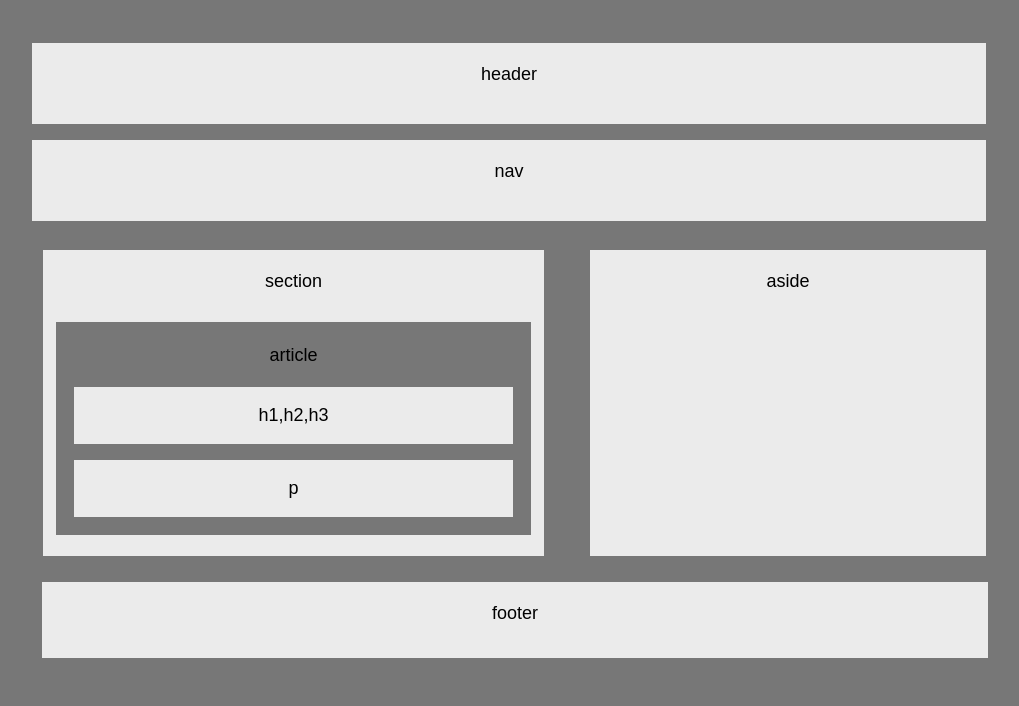
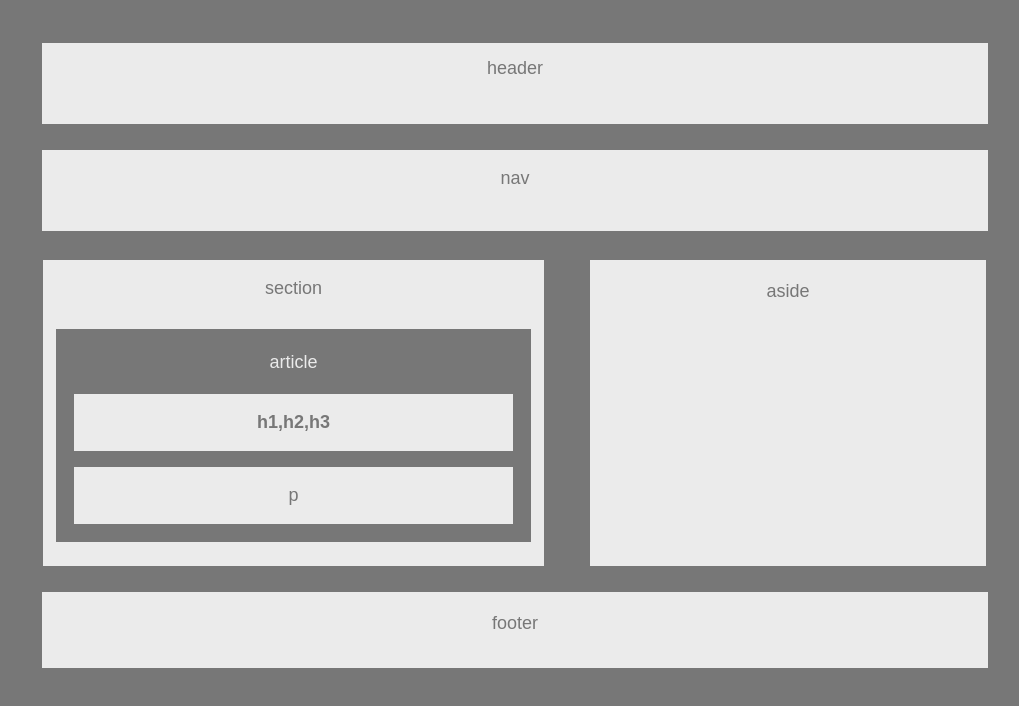
Before and after one commit to jbmarie4/HW-Wireframe, a plain HTML site: page index.html in a window 1280 px wide. Shown: the whole page, without its empty margins (141-1160 px from the left). Drawn offline with Linux system fonts and the light colour scheme.

Commit message:
finished wireframe

```diff
--- a/index.html
+++ b/index.html
@@ -7,36 +7,46 @@
     </head>
 
     <div id="body">
+
         <body>
+
                 <div id="wrap">
+
 
                     <div id= "header">
                         <header>
-            <p>header</p>
+                            <h1>header</h1>
                         </header>
                     </div>
 
+
                     <nav>
-            <!--<ul></ul>-->
-            <p>nav</p>
+                        <h2>nav</h2>
                     </nav>
+
 
                     <div id="sectionArticleAside">
                         <div id="aside">
                             <aside><p>aside</p></aside>
                         </div>
 
+
                         <section class="section">
-            <p>section</p>
+                            <h2>section</h2>
+
                             <article class="article">
-                <p class="articleP">article</p>
+                                <div id="articleHeading">
+                                <p class="articleText">article</p>
+                                </div>
+
                                 <div id="headings">
-                    <p>h1,h2,h3</p>
+                                    <p class="headingsText">h1,h2,h3</p>
                                 </div>
 
                                 <div id="paragraph">
-                    <p>p</p>
+                                    <p class="paragraphText">p</p>
                                 </div>
+
                             </article>
                         </section>
                     </div>
@@ -48,8 +58,4 @@
     </div>
 
         </body>
-
-
-
-
 </html>
--- a/style.css
+++ b/style.css
@@ -2,27 +2,37 @@ body{
 	background-color:#777;
 	height:100%;
 	min-width:960px;
+	max-width:960px;
 	margin:0px 100px;
 }
 
 #body{
 	margin-left:50px;
 	margin-right:50px;
+	max-width:960px;
+	min-width:960px;
 }
 
 p{
 	text-align:center;
 	font-family:'Arial', 'Helvetica Neue', Helvetica, sans-serif;
 	font-size:18px;
+	text-decoration-color: #777;
 }
 
 #paragraph{
+	color:#777;
 	border: solid #777;
 	margin:10px 10px 10px;
 	background-color:#ebebeb;
 }
 
+.articleText{
+	color:#ebebeb;
+}
+
 #headings{
+	color:#777;
 	border:solid;
 	border-color:#777;
 	margin: 0px 10px 0px;
@@ -30,17 +40,32 @@ p{
 
 }
 
+h1, h2{
+	color:#777;
+	font-size:18px;
+	font-family:'Arial', 'Helvetica Neue', Helvetica, sans-serif;
+	font-weight:normal;
+	text-align:center;
+
+}
+
+
+
 #header{
 	border:solid;
 	border-color: #777;
 	background:#ebebeb;
 	text-decoration-color:#777;
 	padding:3px;
-	margin:20px 0px 0px;
+	margin:20px 0px 20px 10px;
 	height:75px;
-	min-width:900px;
+	min-width:940px;
 	max-width:960px;
 
+}
+
+.headingsText{
+	font-weight:bold;
 }
 
 nav	{
@@ -48,9 +73,9 @@ nav	{
 	background:#ebebeb;
 	text-decoration-color:#777;
 	padding:3px;
-	margin:10px 0px 20px;
+	margin:10px 0px 20px 10px;
 	height:75px;
-	min-width:900px;
+	min-width:940px;
 	max-width:960px;
 
 
@@ -59,16 +84,17 @@ nav	{
 #wrap{
 	min-height:100%;
 	min-width:960px;
+	max-width:960px;
 	margin-bottom:-50px;
 	padding:20px;
 
 }
 
 #aside{
+	color:#777;
 	border:solid;
 	border-color:#777;
 	background:#ebebeb;
-	text-decoration-color:#777;
 	padding:3px;
 	width:390px;
 	height:300px;
@@ -95,8 +121,8 @@ nav	{
 
 }
 
-.articleP{
-	text-decoration-color:#ebebeb;
+.articleHeading{
+	text-decoration-color: #ebebeb;
 }
 
 #sectionArticleAside{
@@ -105,14 +131,14 @@ nav	{
 }
 
 #footer{
+	color:#777;
 	border:solid;
 	border-color:#777;
 	background:#ebebeb;
-	text-decoration-color:#777;
 	padding:3px;
 	min-width:940px;
 	max-width:960px;
-	position:fixed;
+	position:absolute;
 	height:70px;
 	margin: 365px 10px 0px 30px;
 
```
Lines whose indentation alone changed are shown as unchanged.
